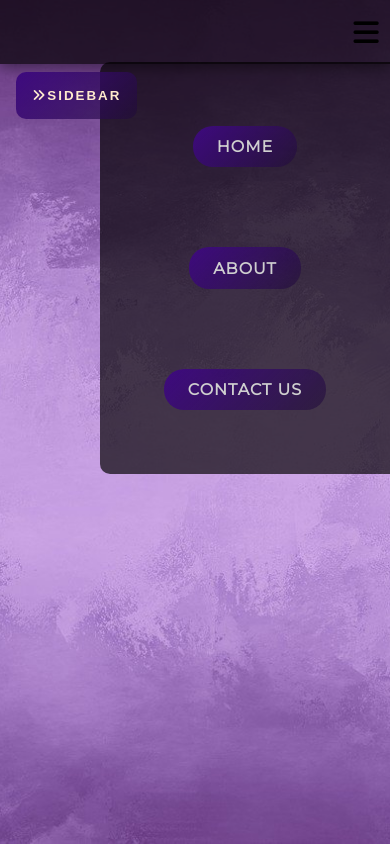
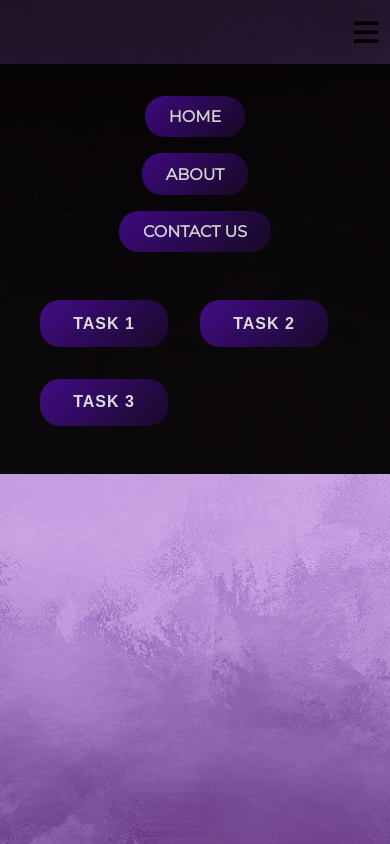
Before and after one commit to rebeckajohansson94/my-first-react-app, a React (Vite) app: page / in a window 390 px wide. Both pictures are taken after a click on the button 366 px from the left and 32 px from the top of the page. Built offline with nearby package versions, Linux system fonts and the light colour scheme.

Commit message:
Integrated navbar and sidebar into one hamburger menu for responsive-mode

```diff
--- /dev/null
+++ b/src/Components/MobileMenu,.jsx
@@ -0,0 +1,26 @@
+import SidebarButton from "./Sidebar/SidebarButton";
+
+export default function MobileMenu({ isOpen }) {
+  if (!isOpen) return null;
+
+  return (
+    <div className="mobile-menu">
+      <ul className="mobile-nav-links">
+        <li>
+          <a href="#">Home</a>
+        </li>
+        <li>
+          <a href="#">About</a>
+        </li>
+        <li>
+          <a href="#">Contact us</a>
+        </li>
+      </ul>
+      <div mobile-tasks>
+        <SidebarButton text="Task 1" />
+        <SidebarButton text="Task 2" />
+        <SidebarButton text="Task 3" />
+      </div>
+    </div>
+  );
+}
--- a/src/Components/Navbar/Navbar.jsx
+++ b/src/Components/Navbar/Navbar.jsx
@@ -1,7 +1,8 @@
 import { useState } from "react";
+import MobileMenu from "../MobileMenu,";
 
 export default function Navbar() {
-  const [menu, setMenu] = useState(false);
+  const [menuOpen, setMenuOpen] = useState(false);
 
   const navbarLinks = [
     { text: "Home", href: "#" },
@@ -11,17 +12,21 @@ export default function Navbar() {
 
   return (
     <nav className="navbar">
-      <button className="hamburger" onClick={() => setMenu(!menu)}>
+      <button className="hamburger" onClick={() => setMenuOpen(!menuOpen)}>
         <i className="fas fa-bars"></i>
       </button>
 
-      <ul className={`navbar-list ${menu ? "show" : ""}`}>
+      {/* For big screens/desktop : */}
+      <ul className="navbar-list desktop-only">
         {navbarLinks.map((link) => (
           <li key={link.text}>
             <a href={link.href}>{link.text}</a>
           </li>
         ))}
       </ul>
+
+      {/* For mobile-version : */}
+      <MobileMenu isOpen={menuOpen} />
     </nav>
   );
 }
--- a/src/index.css
+++ b/src/index.css
@@ -92,9 +92,21 @@ li:hover {
   display: flex;
 }
 
+.desktop-only {
+  display: flex;
+}
+
 /* RESPONSIVE */
 
 @media (max-width: 768px) {
+  .sidebar {
+    display: none;
+  }
+
+  .desktop-only {
+    display: none;
+  }
+
   .hamburger {
     display: block;
     margin-left: auto;
@@ -111,60 +123,58 @@ li:hover {
     font-size: 1.8rem;
   }
 
-  .navbar-list {
-    display: none;
+  .mobile-menu {
+    position: fixed;
+    top: 4rem;
+    left: 0;
+    width: 100%;
+    background-color: rgba(2, 0, 0, 0.95);
+    padding: 2rem 1.5rem;
+    display: flex;
     flex-direction: column;
-    position: fixed;
-    top: 62px;
-    right: 0;
-    background-color: rgba(2, 0, 0, 0.678);
-    padding: 4rem;
-    border-radius: 10px 0 0 10px;
+    gap: 2rem;
+    z-index: 100;
   }
 
-  .toggle-sidebar {
-    display: block;
-    position: fixed;
-    top: 4.5rem;
-    left: 1rem;
-    z-index: 10;
-    background: linear-gradient(135deg, #3e0a7f, #1f0b3692);
-    color: blanchedalmond;
-    padding: 1rem;
-    border: none;
-    border-radius: 10px;
-    font-weight: bold;
-    cursor: pointer;
-    letter-spacing: 2px;
-    text-transform: uppercase;
+  .mobile-nav-links,
+  .mobile-tasks {
+    display: flex;
+    flex-direction: column;
+    gap: 1rem;
+    align-items: center;
   }
 
-  .sidebar {
-    display: none;
-    width: 100%;
-    height: auto;
-    background-color: rgba(2, 0, 0, 0.678);
-    position: relative;
-    z-index: 9;
-    padding: 2rem 1rem;
+  .mobile-nav-links li {
+    list-style: none;
+    text-transform: uppercase;
+    background: linear-gradient(135deg, #3e0a7f, #1f0b3692);
+    padding: 0.7rem 1.5rem;
+    border-radius: 20px;
+    text-align: center;
   }
 
-  .navbar-list.show {
-    display: flex;
-  }
-
-  .sidebar.open {
-    width: 100%;
-    max-width: 200px;
-    display: flex;
-    flex-direction: column;
-    align-items: center;
-    gap: 1rem;
+  .mobile-nav-links a {
+    color: rgb(207, 207, 207);
+    text-decoration: none;
+    font-weight: 600;
   }
 
   .sidebar-btn {
     font-size: 1rem;
     width: 8rem;
+    border-radius: 20px;
+    background: linear-gradient(135deg, #3e0a7f, #1f0b3692);
+    border: none;
+    cursor: pointer;
+    color: rgb(207, 207, 207);
+    letter-spacing: 1px;
+    font-weight: 600;
+    padding: 0.9rem 2rem;
+    transition: background 0.3s ease;
+  }
+
+  .sidebar-btn:hover {
+    background: linear-gradient(135deg, #3e0a7f, #581a9a);
   }
 }
 
@@ -173,3 +183,9 @@ li:hover {
     width: 30%;
   }
 }
+
+@media (min-width: 769px) {
+  .mobile-menu {
+    display: none;
+  }
+}
```
